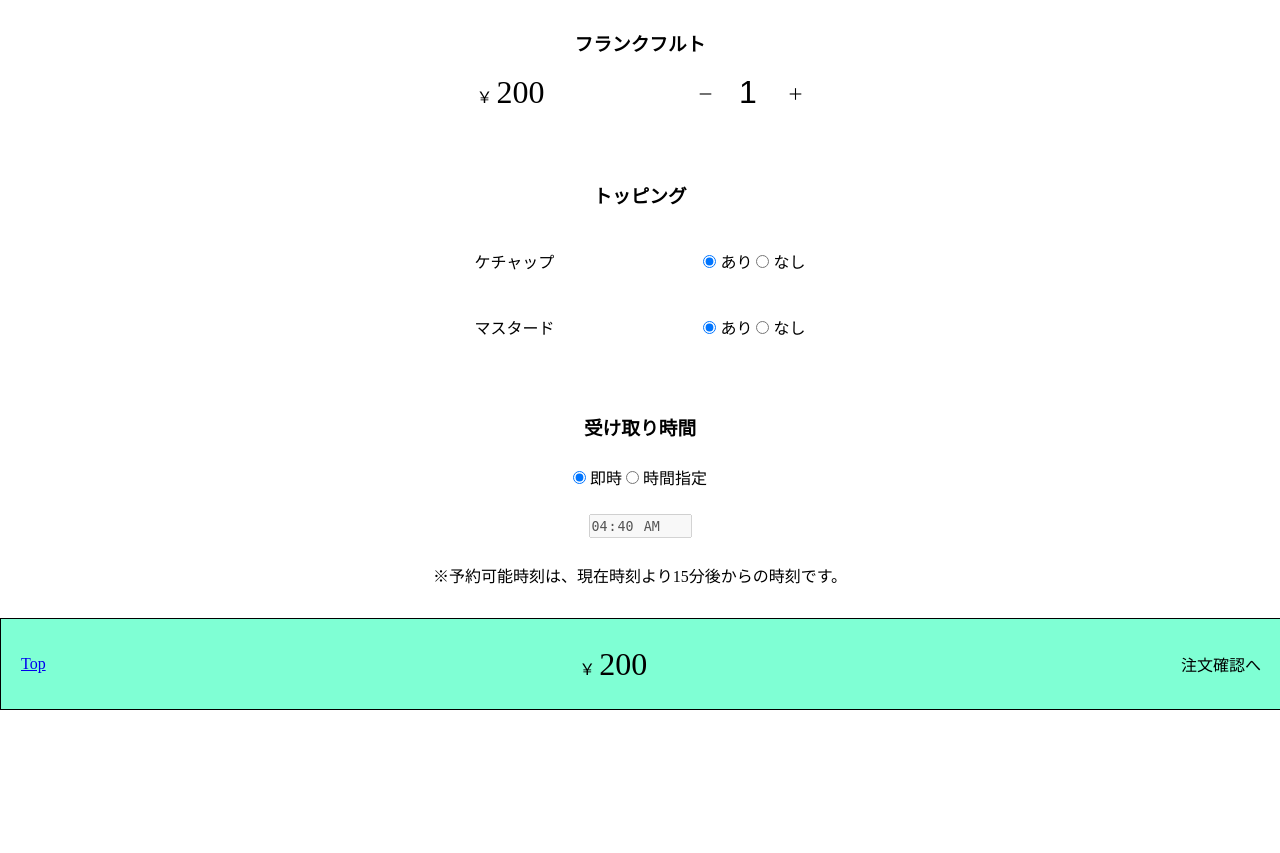
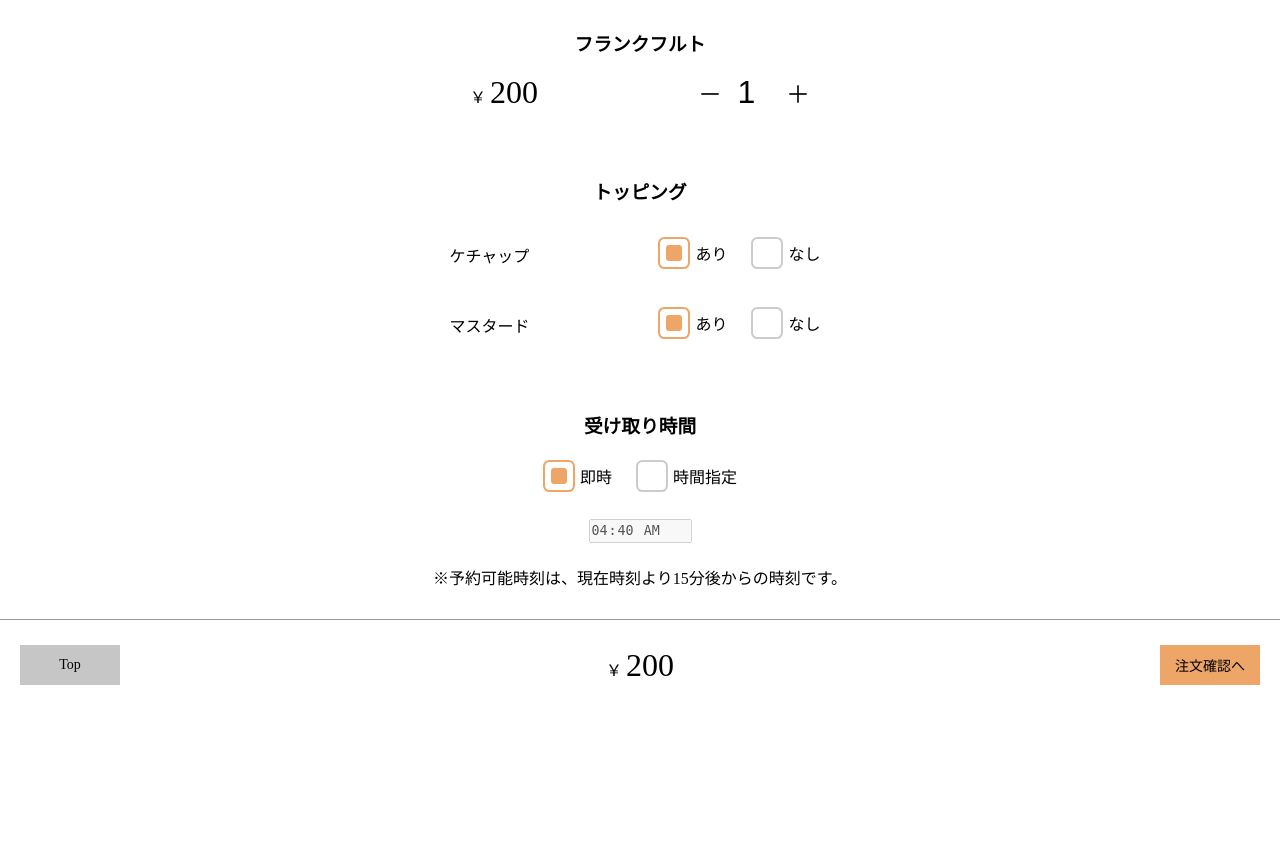
Before and after one commit to oithxs/mobile-order-2024, a Flask app: page /order in a window 1280 px wide. Shown: the part 90-943 px from the top of the page. Run offline with Flask 3, Linux system fonts and the light colour scheme.

Commit message:
aタグで注文確認ページに遷移する際の処理に変更

```diff
--- a/Flask/static/css/user/order.css
+++ b/Flask/static/css/user/order.css
@@ -4,12 +4,30 @@
     max-width: 960px;
     margin-right: auto;
     margin-left: auto;
-    /* background-color: aliceblue; */
     display: flex;
     flex-direction: column;
     align-items: center;
-    /* padding-top: 20px;
-    padding-bottom: 20px; */
+}
+
+a{
+    text-decoration: none;
+    color: #000000;
+    cursor: none;
+    font-size: 14px;
+}
+
+.pageButton{
+    width: 100px;
+    height: 40px;
+    background-color: #c6c6c6;
+    /* text-align: center; */
+    display: flex;
+    align-items: center;
+    justify-content: center;
+}
+
+.nextButton{
+    background-color: #eda668;
 }
 
 .large{
@@ -18,11 +36,10 @@
 
 .inputContents{
     display: flex;
-    width: 50%;
+    width: 100%;
+    max-width: 500px;
     justify-content: space-around;
     align-items: center;
-    /* background-color: aquamarine; */
-    /* border: solid 1px; */
 }
 
 .spinButton{
@@ -32,10 +49,8 @@
 
 input[name="count"]{
     text-align: center;
-    /* font-size: 32px; */
     width: 2em;
     max-width: 100%;
-    padding-left: 10px;
     border: none;
     outline: none;
 }
@@ -47,8 +62,50 @@ input[name="count"]{
     margin: 0;
     font: inherit;
     color: inherit;
-    cursor: pointer;
+    /* cursor: pointer; */
     outline: none;
+    font-size: 24px;
+}
+
+input[type="radio"] {
+    appearance: none;
+    -webkit-appearance: none;
+    -moz-appearance: none;
+    width: 2rem;
+    height: 2rem;
+    border: 2px solid #cccccc;
+    border-radius: 20%;
+    outline: none;
+    /* cursor: pointer; */
+    margin-right: 5px;
+    position: relative;
+    padding: 0;
+}
+
+input[type="radio"]:checked {
+    border-color: #eda668;
+}
+
+input[type="radio"]:checked::before {
+    content: "";
+    display: block;
+    width: 1rem;
+    height: 1rem;
+    background: #eda668;
+    border-radius: 20%;
+    position: absolute;
+    top: 50%;
+    left: 50%;
+    transform: translate(-50%, -50%);
+    -webkit-transform: translate(-50%, -50%);
+    -ms-transform: translate(-50%, -50%);
+}
+
+.label {
+    display: inline-flex;
+    align-items: center;
+    margin-right: 10px;
+    margin-left: 10px;
 }
 
 .frankfurt{
@@ -58,10 +115,8 @@ input[name="count"]{
     flex-direction: column;
     align-items: center;
     justify-content: space-around;
-    /* background-color: bisque; */
     padding-top: 20px;
     padding-bottom: 20px;
-    /* border: solid 1px; */
 }
 
 .topping{
@@ -73,7 +128,6 @@ input[name="count"]{
     justify-content: space-around;
     padding-top: 20px;
     padding-bottom: 20px;
-    /* border: solid 1px; */
 }
 
 .reservationTime{
@@ -85,15 +139,15 @@ input[name="count"]{
     justify-content: space-around;
     padding-top: 20px;
     padding-bottom: 20px;
-    /* border: solid 1px; */
 }
 
 .footerMenu{
     position: fixed;
     bottom: 0;
     width: 100%;
-    border: solid 1px;
-    background-color: aquamarine;
+    border-top: solid 1px;
+    border-top-color: #9a9a9a;
+    background-color: white;
 }
 
 .footerContents{
```
Also changed, not shown: Flask/static/js/user/order.js (+48 -9 lines).
